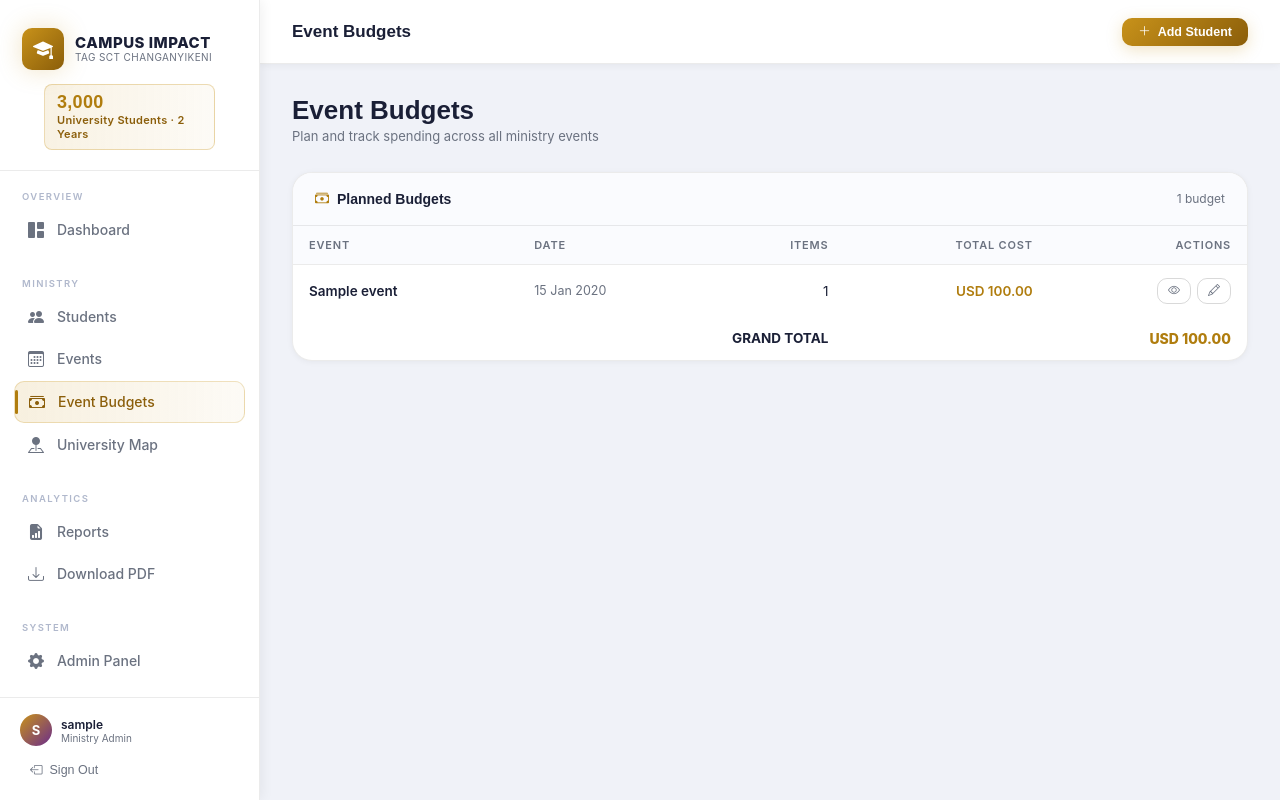
After one commit to kcham193/CAMPUS-MINISTRY-SYSTEM, a Django app: page /budgets/ in a window 1280 px wide. The commit adds this page. Run offline with Django 4.2, Linux system fonts and the light colour scheme; a user stored in the database is signed in; tables that the repository leaves empty hold one stand-in row (values such as "Sample post").

Commit message:
Add Event Budgets overview page with sidebar nav entry
Budgets were only reachable by drilling into an individual event, with
no top-level nav link, making the feature hard to discover. This adds
a dedicated /budgets/ page listing every planned budget with its total
(grouped by currency), plus events that still need a budget.

Co-Authored-By: Claude Sonnet 5 <noreply@anthropic.com>

```diff
--- a/ministry/templates/ministry/base.html
+++ b/ministry/templates/ministry/base.html
@@ -437,8 +437,11 @@
     <a href="{% url 'student_list' %}" class="nav-item {% if 'student' in request.resolver_match.url_name %}active{% endif %}">
       <i class="bi bi-people-fill"></i> Students
     </a>
-    <a href="{% url 'event_list' %}" class="nav-item {% if 'event' in request.resolver_match.url_name %}active{% endif %}">
+    <a href="{% url 'event_list' %}" class="nav-item {% if 'event' in request.resolver_match.url_name and 'budget' not in request.resolver_match.url_name %}active{% endif %}">
       <i class="bi bi-calendar3"></i> Events
+    </a>
+    <a href="{% url 'budget_list' %}" class="nav-item {% if 'budget' in request.resolver_match.url_name %}active{% endif %}">
+      <i class="bi bi-cash-stack"></i> Event Budgets
     </a>
     <a href="{% url 'university_map' %}" class="nav-item {% if 'university' in request.resolver_match.url_name %}active{% endif %}">
       <i class="bi bi-pin-map-fill"></i> University Map
--- /dev/null
+++ b/ministry/templates/ministry/budgets/list.html
@@ -0,0 +1,112 @@
+{% extends 'ministry/base.html' %}
+{% block title %}Event Budgets{% endblock %}
+{% block topbar_title %}Event Budgets{% endblock %}
+
+{% block content %}
+<div class="page-header fade-up">
+  <div class="page-header-left">
+    <h1>Event Budgets</h1>
+    <p>Plan and track spending across all ministry events</p>
+  </div>
+</div>
+
+<div class="card-ci fade-up fade-up-1" style="margin-bottom:20px">
+  <div class="card-ci-header">
+    <div class="card-ci-title"><i class="bi bi-cash-stack" style="color:var(--gold)"></i> Planned Budgets</div>
+    <span style="font-size:12px;color:var(--muted)">{{ budgets|length }} budget{{ budgets|length|pluralize }}</span>
+  </div>
+  <div style="overflow-x:auto">
+    <table class="ci-table">
+      <thead>
+        <tr>
+          <th>Event</th>
+          <th>Date</th>
+          <th style="text-align:right">Items</th>
+          <th style="text-align:right">Total Cost</th>
+          <th style="text-align:right">Actions</th>
+        </tr>
+      </thead>
+      <tbody>
+        {% for budget in budgets %}
+        <tr>
+          <td>
+            <a href="{% url 'event_detail' budget.event.pk %}" style="color:var(--text);font-weight:600;font-size:13.5px">
+              {{ budget.event.title }}
+            </a>
+          </td>
+          <td style="font-size:12.5px;color:var(--muted)">{{ budget.event.event_date|date:"d M Y" }}</td>
+          <td style="text-align:right">{{ budget.items.count }}</td>
+          <td style="text-align:right;font-weight:600;color:var(--gold)">{{ budget.currency }} {{ budget.total_cost|floatformat:2 }}</td>
+          <td>
+            <div style="display:flex;gap:6px;justify-content:flex-end">
+              <a href="{% url 'event_budget_detail' budget.event.pk %}" class="btn-ci btn-ci-outline" style="padding:5px 10px;font-size:12px"><i class="bi bi-eye"></i></a>
+              {% if is_admin %}
+              <a href="{% url 'event_budget_edit' budget.event.pk %}" class="btn-ci btn-ci-outline" style="padding:5px 10px;font-size:12px"><i class="bi bi-pencil"></i></a>
+              {% endif %}
+            </div>
+          </td>
+        </tr>
+        {% empty %}
+        <tr>
+          <td colspan="5" style="text-align:center;padding:50px;color:var(--muted)">
+            <i class="bi bi-cash-coin" style="font-size:36px;display:block;margin-bottom:10px;color:var(--dim)"></i>
+            No budgets planned yet.
+          </td>
+        </tr>
+        {% endfor %}
+      </tbody>
+      {% if budgets %}
+      <tfoot>
+        <tr>
+          <td colspan="3" style="text-align:right;font-weight:700">GRAND TOTAL</td>
+          <td colspan="2" style="text-align:right;font-weight:800;color:var(--gold);font-size:14px">
+            {% for currency, total in totals_by_currency.items %}{{ currency }} {{ total|floatformat:2 }}{% if not forloop.last %} &middot; {% endif %}{% endfor %}
+          </td>
+        </tr>
+      </tfoot>
+      {% endif %}
+    </table>
+  </div>
+</div>
+
+{% if events_without_budget %}
+<div class="card-ci fade-up fade-up-2">
+  <div class="card-ci-header">
+    <div class="card-ci-title"><i class="bi bi-exclamation-circle" style="color:var(--gold)"></i> Events Without a Budget</div>
+    <span style="font-size:12px;color:var(--muted)">{{ events_without_budget|length }} event{{ events_without_budget|length|pluralize }}</span>
+  </div>
+  <div style="overflow-x:auto">
+    <table class="ci-table">
+      <thead>
+        <tr>
+          <th>Event</th>
+          <th>Date</th>
+          <th style="text-align:right">Action</th>
+        </tr>
+      </thead>
+      <tbody>
+        {% for event in events_without_budget %}
+        <tr>
+          <td>
+            <a href="{% url 'event_detail' event.pk %}" style="color:var(--text);font-weight:600;font-size:13.5px">
+              {{ event.title }}
+            </a>
+          </td>
+          <td style="font-size:12.5px;color:var(--muted)">{{ event.event_date|date:"d M Y" }}</td>
+          <td style="text-align:right">
+            {% if is_admin %}
+            <a href="{% url 'event_budget_edit' event.pk %}" class="btn-ci btn-ci-primary" style="padding:5px 12px;font-size:12px">
+              <i class="bi bi-plus-lg"></i> Plan Budget
+            </a>
+            {% else %}
+            <span style="color:var(--dim);font-size:12px">—</span>
+            {% endif %}
+          </td>
+        </tr>
+        {% endfor %}
+      </tbody>
+    </table>
+  </div>
+</div>
+{% endif %}
+{% endblock %}
--- a/ministry/urls.py
+++ b/ministry/urls.py
@@ -22,6 +22,9 @@ urlpatterns = [
     path('events/<int:pk>/budget/edit/', views.event_budget_edit, name='event_budget_edit'),
     path('events/<int:pk>/budget/pdf/', views.event_budget_pdf, name='event_budget_pdf'),
 
+    # Budgets overview
+    path('budgets/', views.budget_list, name='budget_list'),
+
     # Universities
     path('universities/', views.university_map, name='university_map'),
     path('universities/add/', views.university_create, name='university_create'),
--- a/ministry/views.py
+++ b/ministry/views.py
@@ -4,6 +4,8 @@ from django.contrib import messages
 from django.db.models import Q
 from django.http import JsonResponse, HttpResponse
 from datetime import timedelta, date
+from decimal import Decimal
+from collections import defaultdict
 import json
 
 from .models import Student, Event, University, Category, MinistryGoal, EventBudget
@@ -276,6 +278,22 @@ def event_budget_pdf(request, pk):
     return response
 
 
+@login_required
+def budget_list(request):
+    budgets = EventBudget.objects.select_related('event').prefetch_related('items').order_by('-event__event_date')
+    events_without_budget = Event.objects.filter(budget__isnull=True).order_by('-event_date')
+
+    totals_by_currency = defaultdict(lambda: Decimal('0'))
+    for b in budgets:
+        totals_by_currency[b.currency] += b.total_cost
+
+    return render(request, 'ministry/budgets/list.html', {
+        'budgets': budgets,
+        'events_without_budget': events_without_budget,
+        'totals_by_currency': dict(sorted(totals_by_currency.items())),
+    })
+
+
 # ─── UNIVERSITIES ────────────────────────────────────────────────────────────
 
 @login_required
```
